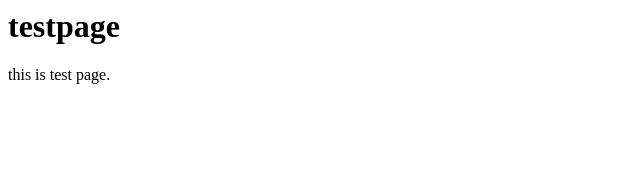
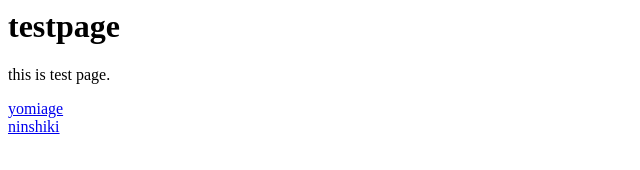
Before and after one commit to panda7461/panda7461.github.io, a plain HTML site: page index.html in a window 1280 px wide. Shown: the whole page, without its empty margins (0-640 px from the left). Drawn offline with Linux system fonts and the light colour scheme.

Commit message:
Update index.html

```diff
--- a/index.html
+++ b/index.html
@@ -6,5 +6,7 @@
         <h1>testpage</h1>
 
         <p>this is test page.</p>
+        <div><a href="yomiage.html">yomiage</a></div>
+        <div><a href="ninshiki.html">ninshiki</a></div>
     </body>
 </html>
```
